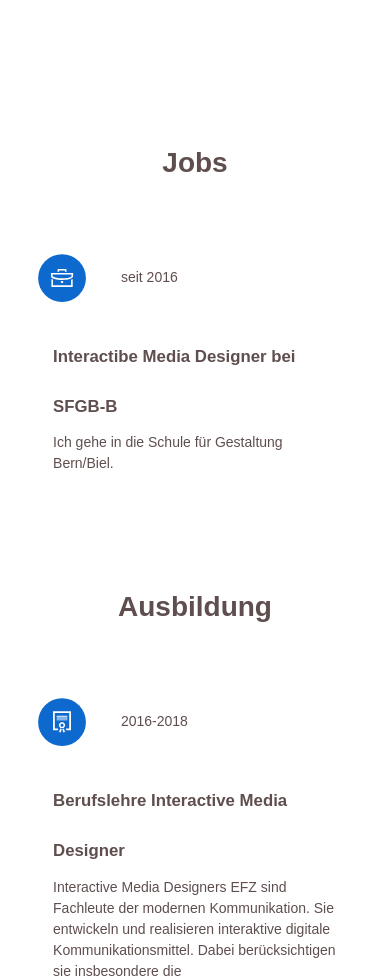
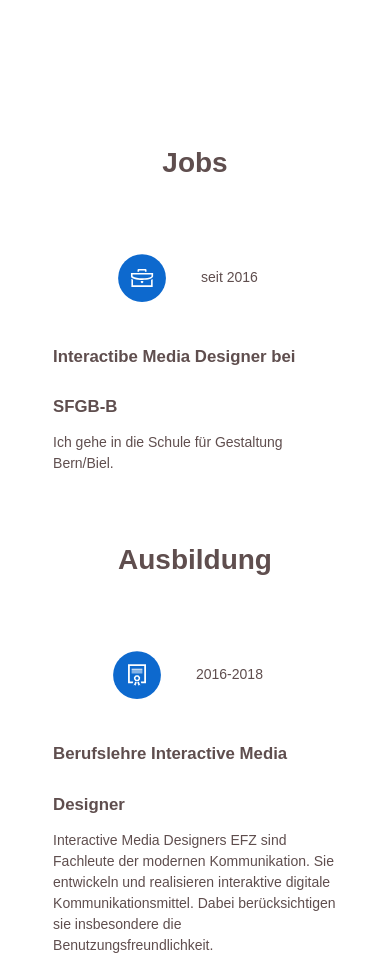
Before and after one commit to jamiebigler/jamiebigler.github.io, a plain HTML site: page index.html in a window 390 px wide. Shown: the part 1952-2928 px from the top of the page. Drawn offline with nearby package versions, Linux system fonts and the light colour scheme.

Commit message:
CV verbessert

```diff
--- a/css/style.css
+++ b/css/style.css
@@ -148,7 +148,7 @@ main{
 
 
 #cv, #jobs, #ausbildung{
-  float: left;
+  margin: 0 auto;
 }
 
 .cv-eintrag{
@@ -325,7 +325,7 @@ footer{
 
   .links{
     width: 100%;
-    text-algin: center;
+    text-align: center;
   }
 
   .rechts{
```
